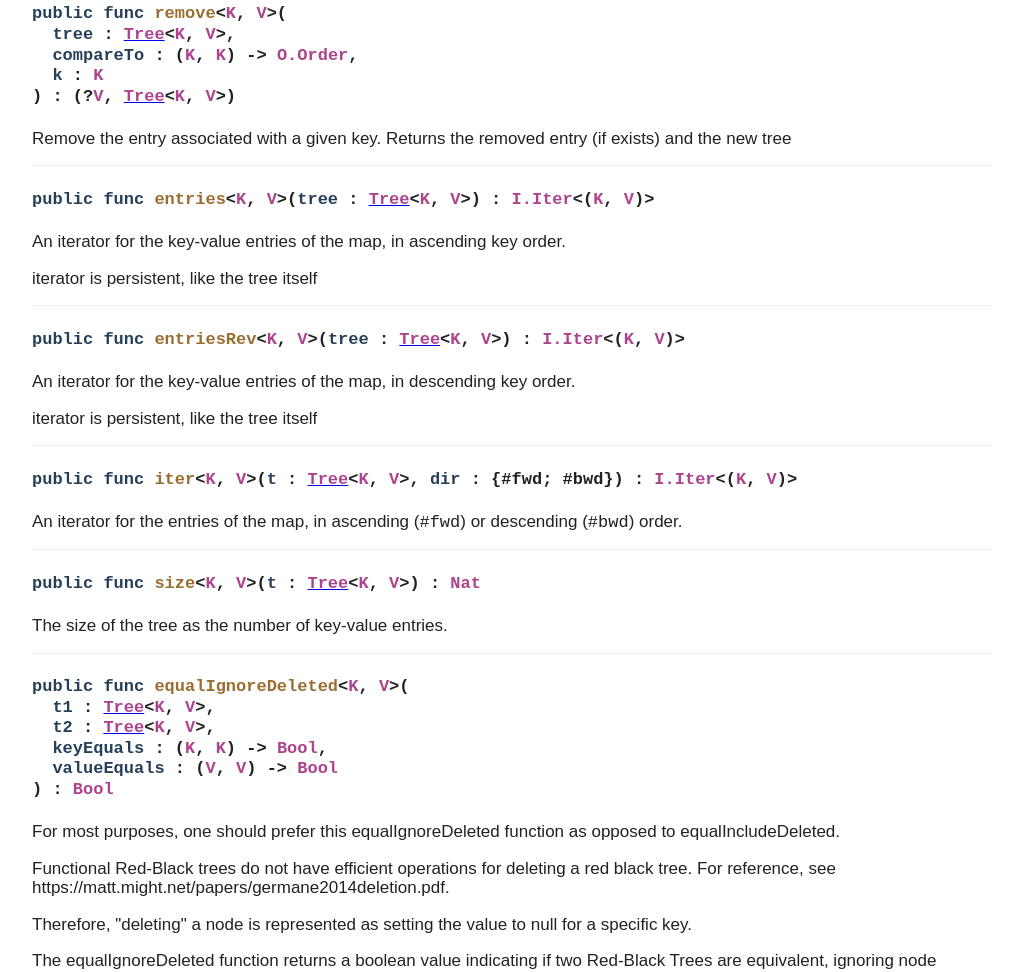
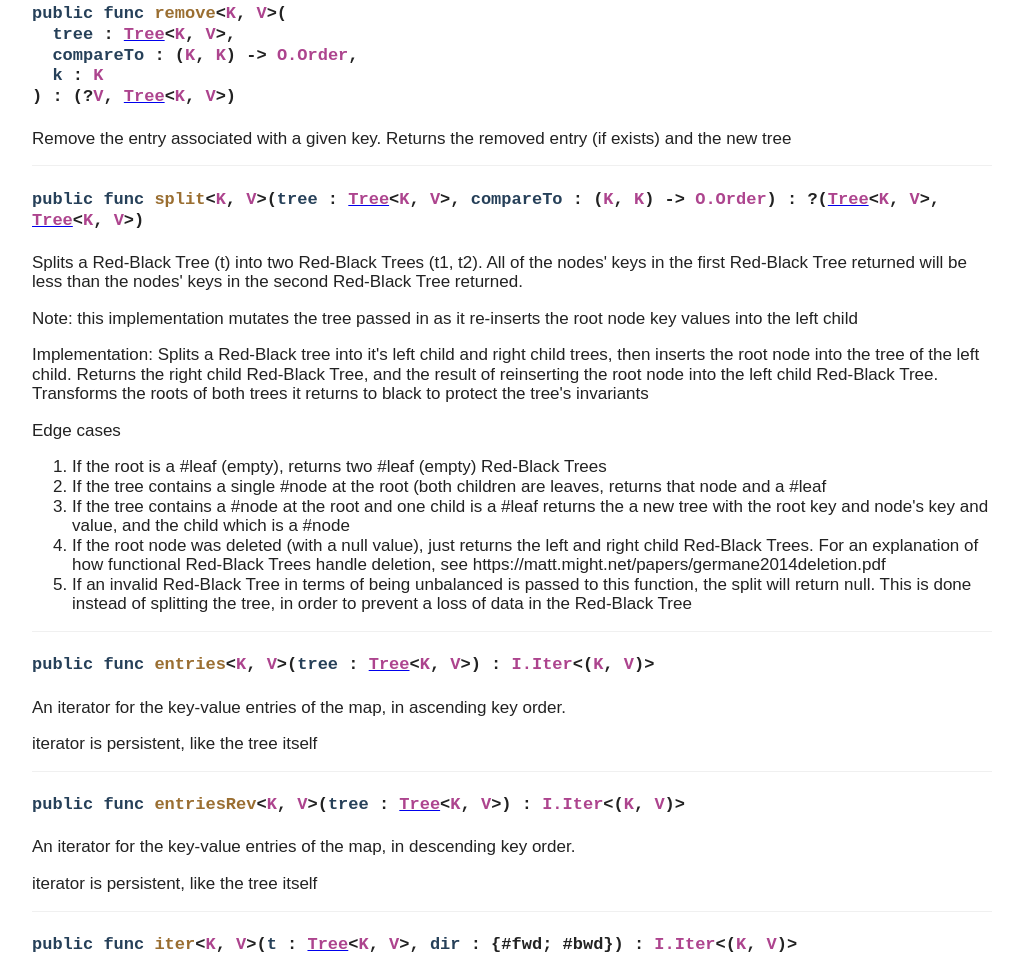
Before and after one commit to canscale/StableRBTree, a plain HTML site: page StableRBTree.html in a window 1280 px wide. Shown: the part 1349-2321 px from the top of the page, without its empty margins (198-1221 px from the left). Drawn offline with Linux system fonts and the light colour scheme.

Commit message:
Deploying to gh-pages from  @ bf94250dfca5ba710473a354db4a75c5280ecd7f 🚀

```diff
--- a/StableRBTree.html
+++ b/StableRBTree.html
@@ -1,5 +1,5 @@
 <!DOCTYPE html>
-<html><head title="Doc"><meta charset="UTF-8"/><link href="styles.css" rel="stylesheet"/></head><body><nav class="sidebar"><h3>Modules</h3><ul><li><li><a href="StableRBTree.html">StableRBTree</a></li></li></ul><h3>Declarations</h3><ul><li><li><a href="#type.Color">Color</a></li></li><li><li><a href="#type.Tree">Tree</a></li></li><li><li><a href="#init">init</a></li></li><li><li><a href="#share">share</a></li></li><li><li><a href="#get">get</a></li></li><li><li><a href="#replace">replace</a></li></li><li><li><a href="#put">put</a></li></li><li><li><a href="#delete">delete</a></li></li><li><li><a href="#remove">remove</a></li></li><li><li><a href="#entries">entries</a></li></li><li><li><a href="#entriesRev">entriesRev</a></li></li><li><li><a href="#iter">iter</a></li></li><li><li><a href="#size">size</a></li></li><li><li><a href="#equalIgnoreDeleted">equalIgnoreDeleted</a></li></li><li><li><a href="#equalIncludeDeleted">equalIncludeDeleted</a></li></li></ul></nav><div class="documentation"><h1>StableRBTree</h1><p>Red-Black Trees</p>
+<html><head title="Doc"><meta charset="UTF-8"/><link href="styles.css" rel="stylesheet"/></head><body><nav class="sidebar"><h3>Modules</h3><ul><li><li><a href="StableRBTree.html">StableRBTree</a></li></li></ul><h3>Declarations</h3><ul><li><li><a href="#type.Color">Color</a></li></li><li><li><a href="#type.Tree">Tree</a></li></li><li><li><a href="#init">init</a></li></li><li><li><a href="#share">share</a></li></li><li><li><a href="#get">get</a></li></li><li><li><a href="#replace">replace</a></li></li><li><li><a href="#put">put</a></li></li><li><li><a href="#delete">delete</a></li></li><li><li><a href="#remove">remove</a></li></li><li><li><a href="#split">split</a></li></li><li><li><a href="#entries">entries</a></li></li><li><li><a href="#entriesRev">entriesRev</a></li></li><li><li><a href="#iter">iter</a></li></li><li><li><a href="#size">size</a></li></li><li><li><a href="#equalIgnoreDeleted">equalIgnoreDeleted</a></li></li><li><li><a href="#equalIncludeDeleted">equalIncludeDeleted</a></li></li></ul></nav><div class="documentation"><h1>StableRBTree</h1><p>Red-Black Trees</p>
 <div class="declaration"><h4 class="type-declaration" id="type.Color"><span class="keyword">type </span><span class="type">Color</span> = {#R; #B}</h4><p><p>Node color: red or black.</p>
 </p></div><div class="declaration"><h4 class="type-declaration" id="type.Tree"><span class="keyword">type </span><span class="type">Tree</span>&lt;<span class="type">K</span>, <span class="type">V</span>&gt; = {#node : (<a href="#type.Color"><span class="type">Color</span></a>, <a href="#type.Tree"><span class="type">Tree</span></a>&lt;<span class="type">K</span>, <span class="type">V</span>&gt;, (<span class="type">K</span>, ?<span class="type">V</span>), <a href="#type.Tree"><span class="type">Tree</span></a>&lt;<span class="type">K</span>, <span class="type">V</span>&gt;); #leaf}</h4><p><p>Ordered, (red-black) tree of entries.</p>
 </p></div><div class="declaration"><h4 class="function" id="init"><code><span class="keyword">public func </span><span class="fnname">init</span>&lt;<span class="type">K</span>, <span class="type">V</span>&gt;() : <a href="#type.Tree"><span class="type">Tree</span></a>&lt;<span class="type">K</span>, <span class="type">V</span>&gt;</code></h4><p><p>Initializes an empty Red-Black Tree of type &lt;K, V&gt;
@@ -17,7 +17,18 @@ Returns the new tree</p>
 Returns the new tree</p>
 </p></div><div class="declaration"><h4 class="function" id="remove"><code><span class="keyword">public func </span><span class="fnname">remove</span>&lt;<span class="type">K</span>, <span class="type">V</span>&gt;(<br/>  <span class="parameter">tree</span> : <a href="#type.Tree"><span class="type">Tree</span></a>&lt;<span class="type">K</span>, <span class="type">V</span>&gt;, <br/>  <span class="parameter">compareTo</span> : (<span class="type">K</span>, <span class="type">K</span>) -&gt; <span class="type">O.Order</span>, <br/>  <span class="parameter">k</span> : <span class="type">K</span><br/>) : (?<span class="type">V</span>, <a href="#type.Tree"><span class="type">Tree</span></a>&lt;<span class="type">K</span>, <span class="type">V</span>&gt;)</code></h4><p><p>Remove the entry associated with a given key.
 Returns the removed entry (if exists) and the new tree</p>
-</p></div><div class="declaration"><h4 class="function" id="entries"><code><span class="keyword">public func </span><span class="fnname">entries</span>&lt;<span class="type">K</span>, <span class="type">V</span>&gt;(<span class="parameter">tree</span> : <a href="#type.Tree"><span class="type">Tree</span></a>&lt;<span class="type">K</span>, <span class="type">V</span>&gt;) : <span class="type">I.Iter</span>&lt;(<span class="type">K</span>, <span class="type">V</span>)&gt;</code></h4><p><p>An iterator for the key-value entries of the map, in ascending key order.</p>
+</p></div><div class="declaration"><h4 class="function" id="split"><code><span class="keyword">public func </span><span class="fnname">split</span>&lt;<span class="type">K</span>, <span class="type">V</span>&gt;(<span class="parameter">tree</span> : <a href="#type.Tree"><span class="type">Tree</span></a>&lt;<span class="type">K</span>, <span class="type">V</span>&gt;, <span class="parameter">compareTo</span> : (<span class="type">K</span>, <span class="type">K</span>) -&gt; <span class="type">O.Order</span>) : ?(<a href="#type.Tree"><span class="type">Tree</span></a>&lt;<span class="type">K</span>, <span class="type">V</span>&gt;, <a href="#type.Tree"><span class="type">Tree</span></a>&lt;<span class="type">K</span>, <span class="type">V</span>&gt;)</code></h4><p><p>Splits a Red-Black Tree (t) into two Red-Black Trees (t1, t2). All of the nodes' keys in the first Red-Black Tree
+returned will be less than the nodes' keys in the second Red-Black Tree returned.</p>
+<p>Note: this implementation mutates the tree passed in as it re-inserts the root node key values into the left child</p>
+<p>Implementation: Splits a Red-Black tree into it's left child and right child trees, then
+inserts the root node into the tree of the left child. Returns the right child Red-Black Tree,
+and the result of reinserting the root node into the left child Red-Black Tree. Transforms the roots
+of both trees it returns to black to protect the tree's invariants</p>
+<p>Edge cases</p>
+<ol><li>If the root is a #leaf (empty), returns two #leaf (empty) Red-Black Trees</li><li>If the tree contains a single #node at the root (both children are leaves, returns that node and a #leaf </li><li>If the tree contains a #node at the root and one child is a #leaf returns the a new tree with the root key and
+node's key and value, and the child which is a #node </li><li>If the root node was deleted (with a null value), just returns the left and right child Red-Black Trees. For an
+explanation of how functional Red-Black Trees handle deletion, see https://matt.might.net/papers/germane2014deletion.pdf</li><li>If an invalid Red-Black Tree in terms of being unbalanced is passed to this function, the split will return null.
+This is done instead of splitting the tree, in order to prevent a loss of data in the Red-Black Tree </li></ol></p></div><div class="declaration"><h4 class="function" id="entries"><code><span class="keyword">public func </span><span class="fnname">entries</span>&lt;<span class="type">K</span>, <span class="type">V</span>&gt;(<span class="parameter">tree</span> : <a href="#type.Tree"><span class="type">Tree</span></a>&lt;<span class="type">K</span>, <span class="type">V</span>&gt;) : <span class="type">I.Iter</span>&lt;(<span class="type">K</span>, <span class="type">V</span>)&gt;</code></h4><p><p>An iterator for the key-value entries of the map, in ascending key order.</p>
 <p>iterator is persistent, like the tree itself</p>
 </p></div><div class="declaration"><h4 class="function" id="entriesRev"><code><span class="keyword">public func </span><span class="fnname">entriesRev</span>&lt;<span class="type">K</span>, <span class="type">V</span>&gt;(<span class="parameter">tree</span> : <a href="#type.Tree"><span class="type">Tree</span></a>&lt;<span class="type">K</span>, <span class="type">V</span>&gt;) : <span class="type">I.Iter</span>&lt;(<span class="type">K</span>, <span class="type">V</span>)&gt;</code></h4><p><p>An iterator for the key-value entries of the map, in descending key order.</p>
 <p>iterator is persistent, like the tree itself</p>
```
